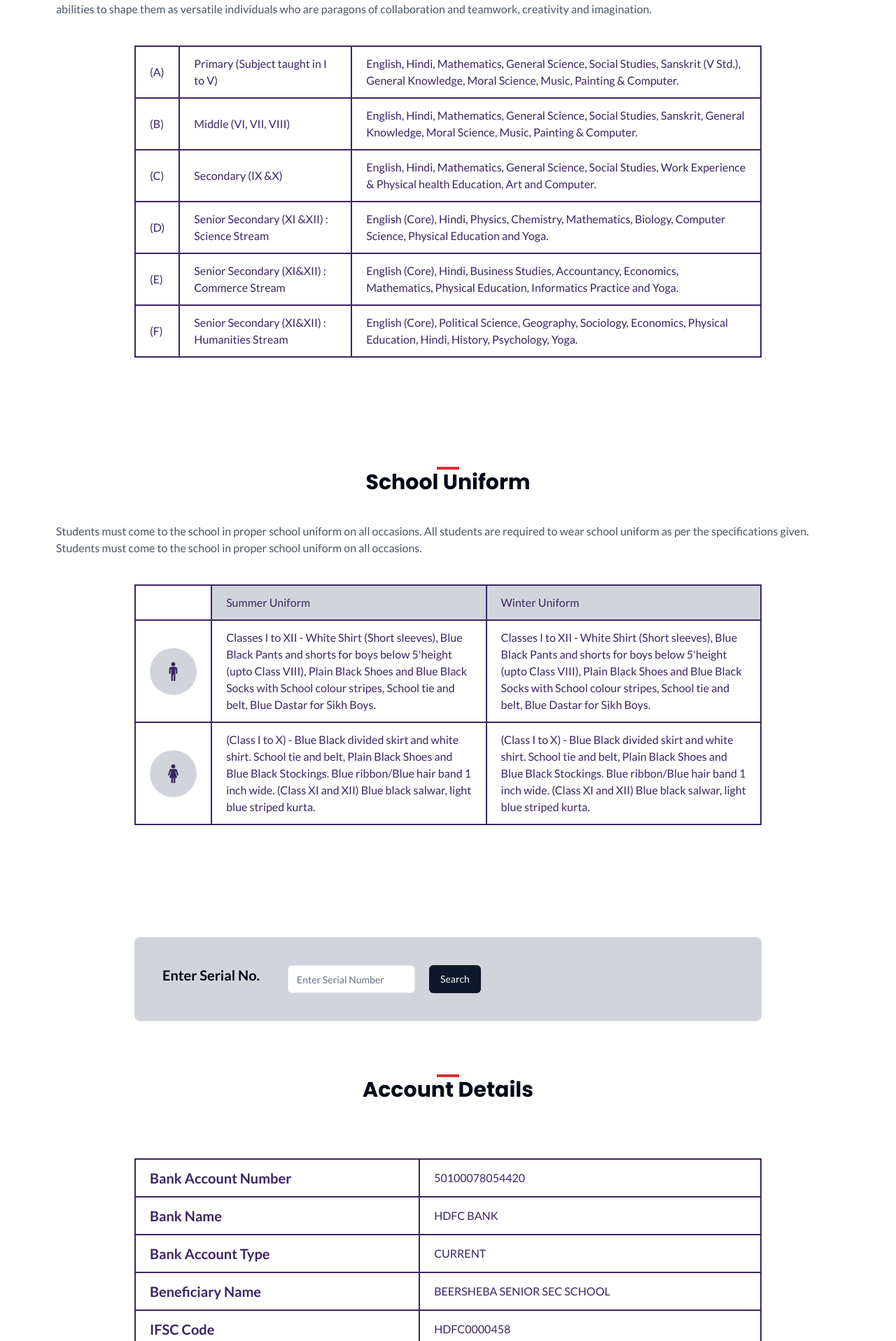
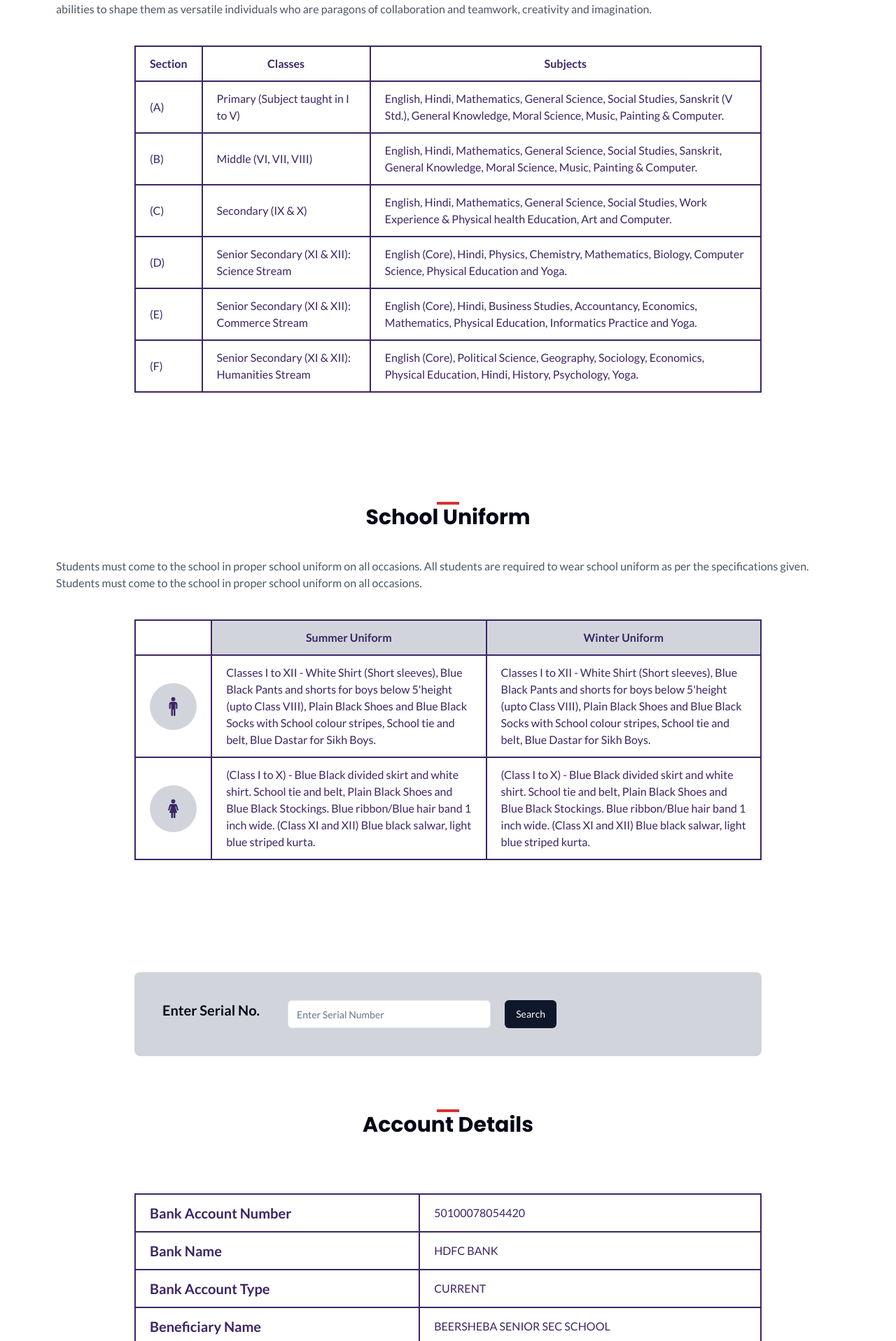
Before and after one commit to beersheba2130/school-website, a Next.js app: page /academics in a window 1280 px wide. Shown: the part 604-2520 px from the top of the page at 70% size. Built offline with nearby package versions, Linux system fonts and the light colour scheme.

Commit message:
made academics page responsive

```diff
--- a/src/components/academics/account-details.tsx
+++ b/src/components/academics/account-details.tsx
@@ -1,14 +1,14 @@
 import React from "react";
 import Heading3 from "../heading3";
-import Image from "next/image";
 
 const AccountDetails = () => {
   return (
-    <section className="container p-5 lg:p-10 ">
+    <section className="container p-5 lg:p-10">
       <Heading3 title="Account Details" />
-      <div className="lg:p-10 ">
-        <div className="max-w-4xl mx-auto">
-          <table className="w-full my-10 text-[#3B2565] border-collapse">
+      <div className="lg:p-10">
+        <div className="overflow-x-auto max-w-4xl mx-auto">
+          <table className="w-full my-10 text-[#3B2565] border-collapse min-w-[600px]">
+            <tbody>
               <tr>
                 <td className="border-2 text-xl font-semibold border-[#3B2565] py-3 px-5">
                   Bank Account Number
@@ -47,6 +47,7 @@ const AccountDetails = () => {
                   HDFC0000458
                 </td>
               </tr>
+            </tbody>
           </table>
         </div>
       </div>
--- a/src/components/academics/sessions.tsx
+++ b/src/components/academics/sessions.tsx
@@ -3,12 +3,12 @@ import Heading3 from "../heading3";
 
 const Sessions = () => {
   return (
-    <section className="container p-5 lg:p-10 ">
+    <section className="container p-5 lg:p-10">
       <Heading3 title="Session 2024-2025" />
-      <div className="lg:p-10 ">
-        <p className="text-gray-600 ">
-          At
-          <span className="text-[#3B2565] font-semibold ">
+      <div className="lg:p-10">
+        <p className="text-gray-600">
+          At{" "}
+          <span className="text-[#3B2565] font-semibold">
             Beersheba School, Haldwani
           </span>{" "}
           we stand for respect towards a learner. Our aim is to impart to our
@@ -19,8 +19,18 @@ const Sessions = () => {
           paragons of collaboration and teamwork, creativity and imagination.
         </p>
 
-        <div className="max-w-4xl mx-auto">
-          <table className="w-full my-10 text-[#3B2565] border-collapse">
+        <div className="overflow-x-auto lg:max-w-4xl mx-auto">
+          <table className="w-full my-10 text-[#3B2565] border-collapse min-w-[800px]">
+            <thead>
+              <tr>
+                <th className="border-2 border-[#3B2565] py-3 px-5">Section</th>
+                <th className="border-2 border-[#3B2565] py-3 px-5">Classes</th>
+                <th className="border-2 border-[#3B2565] py-3 px-5">
+                  Subjects
+                </th>
+              </tr>
+            </thead>
+            <tbody>
               <tr>
                 <td className="border-2 border-[#3B2565] py-3 px-5">(A)</td>
                 <td className="border-2 border-[#3B2565] py-3 px-5">
@@ -46,7 +56,7 @@ const Sessions = () => {
               <tr>
                 <td className="border-2 border-[#3B2565] py-3 px-5">(C)</td>
                 <td className="border-2 border-[#3B2565] py-3 px-5">
-                Secondary (IX &X)
+                  Secondary (IX & X)
                 </td>
                 <td className="border-2 border-[#3B2565] py-3 px-5">
                   English, Hindi, Mathematics, General Science, Social Studies,
@@ -56,33 +66,36 @@ const Sessions = () => {
               <tr>
                 <td className="border-2 border-[#3B2565] py-3 px-5">(D)</td>
                 <td className="border-2 border-[#3B2565] py-3 px-5">
-                Senior Secondary (XI &XII) : Science Stream
+                  Senior Secondary (XI & XII): Science Stream
                 </td>
                 <td className="border-2 border-[#3B2565] py-3 px-5">
-                English (Core), Hindi, Physics, Chemistry, Mathematics, Biology,
-                Computer Science, Physical Education and Yoga.
+                  English (Core), Hindi, Physics, Chemistry, Mathematics,
+                  Biology, Computer Science, Physical Education and Yoga.
                 </td>
               </tr>
               <tr>
                 <td className="border-2 border-[#3B2565] py-3 px-5">(E)</td>
                 <td className="border-2 border-[#3B2565] py-3 px-5">
-                Senior Secondary (XI&XII) : Commerce Stream
+                  Senior Secondary (XI & XII): Commerce Stream
                 </td>
                 <td className="border-2 border-[#3B2565] py-3 px-5">
-                English (Core), Hindi, Business Studies, Accountancy, Economics,
-                Mathematics, Physical Education, Informatics Practice and Yoga.
+                  English (Core), Hindi, Business Studies, Accountancy,
+                  Economics, Mathematics, Physical Education, Informatics
+                  Practice and Yoga.
                 </td>
               </tr>
               <tr>
                 <td className="border-2 border-[#3B2565] py-3 px-5">(F)</td>
                 <td className="border-2 border-[#3B2565] py-3 px-5">
-                Senior Secondary (XI&XII) : Humanities Stream
+                  Senior Secondary (XI & XII): Humanities Stream
                 </td>
                 <td className="border-2 border-[#3B2565] py-3 px-5">
                   English (Core), Political Science, Geography, Sociology,
-                Economics, Physical Education, Hindi, History, Psychology, Yoga.
+                  Economics, Physical Education, Hindi, History, Psychology,
+                  Yoga.
                 </td>
               </tr>
+            </tbody>
           </table>
         </div>
       </div>
--- a/src/components/academics/transfer-certificate.tsx
+++ b/src/components/academics/transfer-certificate.tsx
@@ -5,10 +5,10 @@ import { Button } from "../ui/button";
 const TransferCertificate = () => {
   return (
     <section className="py-10 px-5">
-      <div className="p-10 bg-gray-300 max-w-4xl mx-auto rounded-lg flex gap-10">
+      <div className="p-10 bg-gray-300 max-w-4xl flex flex-col lg:flex-row mx-auto rounded-lg gap-10">
         <p className="text-xl font-semibold ">Enter Serial No.</p>
-        <div className="flex gap-5">
-          <Input placeholder="Enter Serial Number" className="W-96" />
+        <div className="flex w-80 lg:w-96 flex-col lg:flex-row gap-5">
+          <Input placeholder="Enter Serial Number" className="W-full" />
           <Button>Search</Button>
         </div>
       </div>
--- a/src/components/academics/uniform.tsx
+++ b/src/components/academics/uniform.tsx
@@ -4,27 +4,30 @@ import Image from "next/image";
 
 const Uniform = () => {
   return (
-    <section className="container p-5 lg:p-10 ">
+    <section className="container p-5 lg:p-10">
       <Heading3 title="School Uniform" />
-      <div className="lg:p-10 ">
-        <p className="text-gray-600 ">
+      <div className="lg:p-10">
+        <p className="text-gray-600">
           Students must come to the school in proper school uniform on all
           occasions. All students are required to wear school uniform as per the
           specifications given. Students must come to the school in proper
           school uniform on all occasions.
         </p>
 
-        <div className="max-w-4xl mx-auto">
-          <table className="w-full my-10 text-[#3B2565] border-collapse">
+        <div className="overflow-x-auto">
+          <table className="w-full lg:max-w-4xl mx-auto my-10 text-[#3B2565] border-collapse min-w-[800px]">
+            <thead>
               <tr>
-              <td className="border-2 border-[#3B2565] py-3 px-5"></td>
-              <td className="border-2 border-[#3B2565] py-3 px-5 bg-gray-300">
+                <th className="border-2 border-[#3B2565] py-3 px-5"></th>
+                <th className="border-2 border-[#3B2565] py-3 px-5 bg-gray-300">
                   Summer Uniform
-              </td>
-              <td className="border-2 border-[#3B2565] py-3 px-5 bg-gray-300">
+                </th>
+                <th className="border-2 border-[#3B2565] py-3 px-5 bg-gray-300">
                   Winter Uniform
-              </td>
+                </th>
               </tr>
+            </thead>
+            <tbody>
               <tr>
                 <td className="border-2 border-[#3B2565] py-3 px-5">
                   <div className="flex justify-center items-center rounded-full p-5 bg-gray-300">
@@ -37,16 +40,18 @@ const Uniform = () => {
                   </div>
                 </td>
                 <td className="border-2 border-[#3B2565] py-3 px-5">
-                Classes I to XII - White Shirt (Short sleeves), Blue Black Pants
-                and shorts for boys below 5&apos;height (upto Class VIII), Plain
-                Black Shoes and Blue Black Socks with School colour stripes,
-                School tie and belt, Blue Dastar for Sikh Boys.
+                  Classes I to XII - White Shirt (Short sleeves), Blue Black
+                  Pants and shorts for boys below 5&apos;height (upto Class
+                  VIII), Plain Black Shoes and Blue Black Socks with School
+                  colour stripes, School tie and belt, Blue Dastar for Sikh
+                  Boys.
                 </td>
                 <td className="border-2 border-[#3B2565] py-3 px-5">
-                Classes I to XII - White Shirt (Short sleeves), Blue Black Pants
-                and shorts for boys below 5&apos;height (upto Class VIII), Plain
-                Black Shoes and Blue Black Socks with School colour stripes,
-                School tie and belt, Blue Dastar for Sikh Boys.
+                  Classes I to XII - White Shirt (Short sleeves), Blue Black
+                  Pants and shorts for boys below 5&apos;height (upto Class
+                  VIII), Plain Black Shoes and Blue Black Socks with School
+                  colour stripes, School tie and belt, Blue Dastar for Sikh
+                  Boys.
                 </td>
               </tr>
               <tr>
@@ -62,17 +67,18 @@ const Uniform = () => {
                 </td>
                 <td className="border-2 border-[#3B2565] py-3 px-5">
                   (Class I to X) - Blue Black divided skirt and white shirt.
-                School tie and belt, Plain Black Shoes and Blue Black Stockings.
-                Blue ribbon/Blue hair band 1 inch wide. (Class XI and XII) Blue
-                black salwar, light blue striped kurta.
+                  School tie and belt, Plain Black Shoes and Blue Black
+                  Stockings. Blue ribbon/Blue hair band 1 inch wide. (Class XI
+                  and XII) Blue black salwar, light blue striped kurta.
                 </td>
                 <td className="border-2 border-[#3B2565] py-3 px-5">
                   (Class I to X) - Blue Black divided skirt and white shirt.
-                School tie and belt, Plain Black Shoes and Blue Black Stockings.
-                Blue ribbon/Blue hair band 1 inch wide. (Class XI and XII) Blue
-                black salwar, light blue striped kurta.
+                  School tie and belt, Plain Black Shoes and Blue Black
+                  Stockings. Blue ribbon/Blue hair band 1 inch wide. (Class XI
+                  and XII) Blue black salwar, light blue striped kurta.
                 </td>
               </tr>
+            </tbody>
           </table>
         </div>
       </div>
```
Lines whose indentation alone changed are shown as unchanged.
